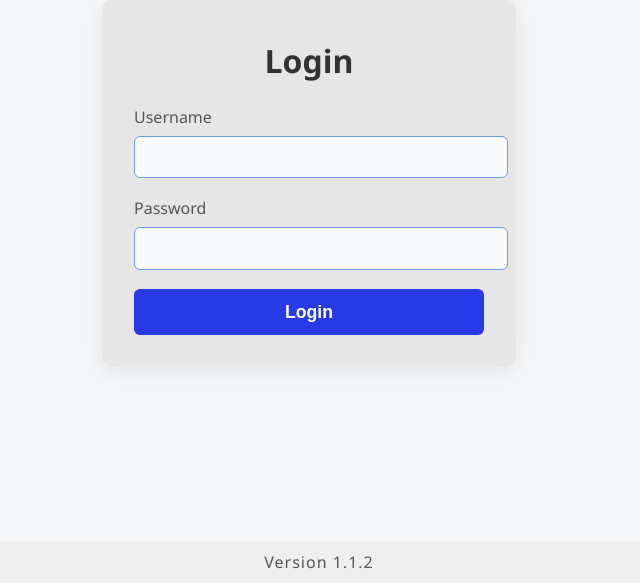
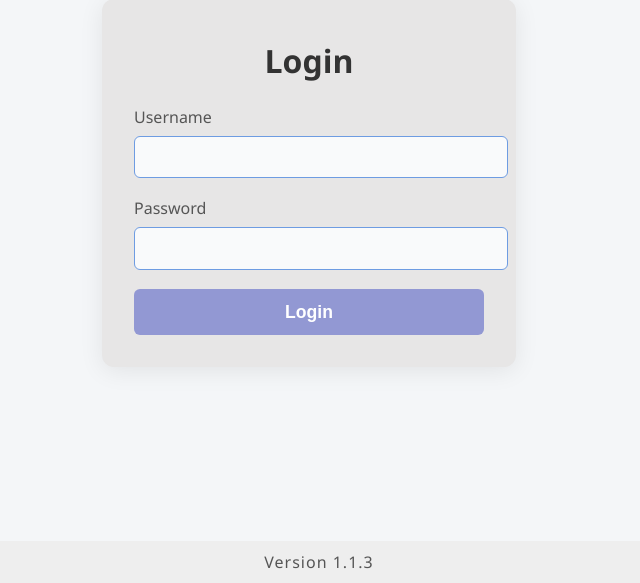
Before and after one commit to Hamdi-chebbi/test_app, a Flask app: page / in a window 1280 px wide. Shown: the part 217-800 px from the top of the page, without its empty margins (331-971 px from the left). Run offline with Flask 3, Linux system fonts and the light colour scheme.

Commit message:
update to 1.1.3 version

```diff
--- a/templates/index.html
+++ b/templates/index.html
@@ -53,13 +53,13 @@
             transition: border 0.2s;
         }
         .login-card input:focus {
-            border: 1.5px solid #007bff;
+            border: 1.5px solid #85add8;
             outline: none;
         }
         .login-card button {
             width: 100%;
             padding: 0.8rem;
-            background: #273ae6;
+            background: #9298d3;
             color: #fff;
             border: none;
             border-radius: 6px;
--- a/version.py
+++ b/version.py
@@ -1,2 +1,2 @@
 # version.py
-VERSION = "1.1.2"
+VERSION = "1.1.3"
```
Also changed, not shown: 1 other file.
